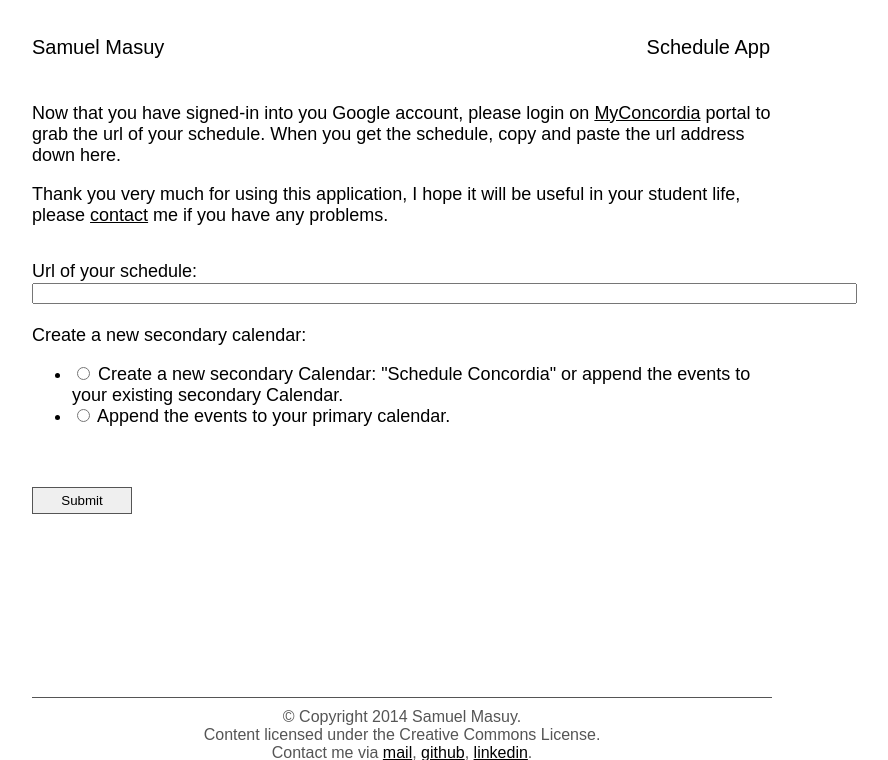
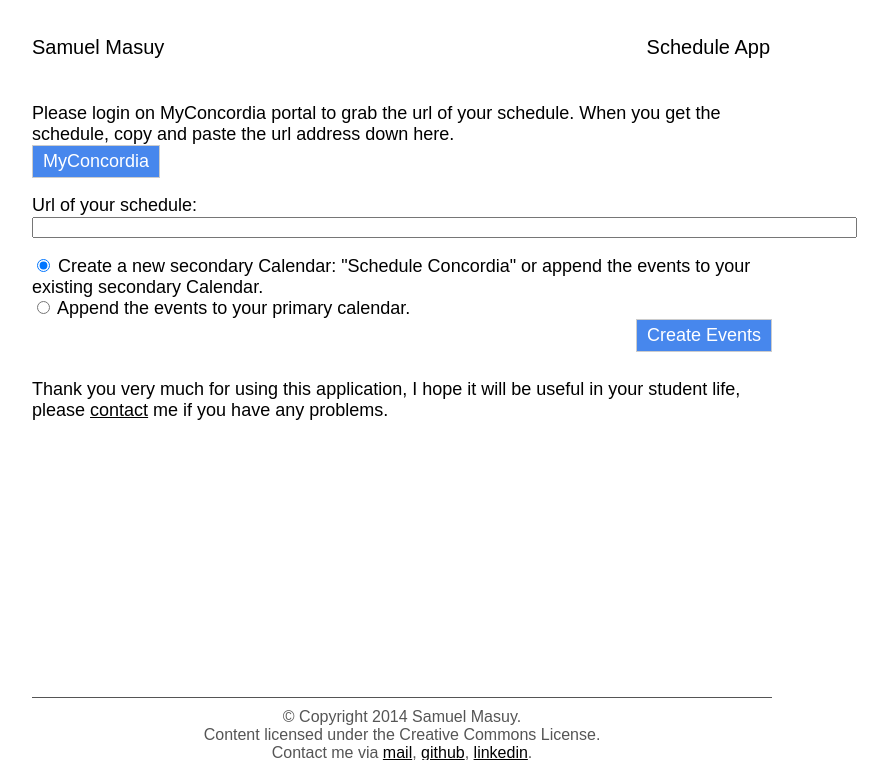
Before and after one commit to samuelmasuy/Concordia-Schedule-to-Gcal, a Flask app: page / in a window 1280 px wide. Shown: the top 760 px of the page, without its empty margins (238-1126 px from the left). Run offline with Flask 2, Linux system fonts and the light colour scheme; the visitor is signed in with stand-in values (Sample User, id 1); parts of the project's set-up code (start-up, migrations or seed data) failed here and were passed over.

Commit message:
Changed UI (mainly buttons) to be a little bit more clear

```diff
--- a/app/forms.py
+++ b/app/forms.py
@@ -36,7 +36,8 @@ class InputUrlForm(Form):
     prim_label = 'Append the events to your primary calendar.'
     url = URLField('url', validators=[Required()])
     cal_id = RadioField('cal_id',
-                        choices=[('sec', sec_label), ('prim', prim_label)])
+                        choices=[('sec', sec_label), ('prim', prim_label)],
+                        default='sec')
 
     def validate(self):
         url_error = [
--- a/app/static/css/index.css
+++ b/app/static/css/index.css
@@ -15,6 +15,21 @@ a {
 a:hover {
     color: rgb(58, 133, 202);
 }
+.next {
+    float:right;
+    font: 18px 'Bitstream Vera Sans Mono', sans-serif;
+    background-color:#4787ed;
+    padding:5px 10px;
+    color:#fff;
+    text-decoration:none;
+    border:1px solid #CCC;
+}
+.next:hover {
+    background-color:#000;
+    color:#fff;
+    text-decoration:none;
+}
+
 h1, h2, h3, h4, h5, h6 {
     font-family: 'Lato', sans-serif;
     font-weight: 400;
@@ -57,10 +72,13 @@ header, nav a {
 nav a:hover {
     text-decoration: underline;
 }
+ul {
+    padding: 0;
+    list-style-type: none;
+    margin-bottom: 0;
+}
 nav ul {
     margin: 0;
-    padding: 0;
-    list-style: none;
 }
 nav ul li {
     display: inline;
@@ -80,9 +98,9 @@ aside p {
     font-style: italic;
     font-size: 15px;
 }
-#contact-area {
+#url-area {
     width: auto;
-    margin-top: 35px;
+    margin-top: 50px;
 }
 label {
     width:100px;
@@ -91,13 +109,13 @@ label {
     padding-top: 10px;
     margin-top: 20px;
 }
-#contact-area input:focus {
+#url-area input:focus {
     border: 1px solid #900;
 }
-#contact-area input.submit-button {
+/*#contact-area input.submit-button {
     width: 100px;
     padding: 5px;
     margin: 0px 0px 10px 0px;
     border: 1px solid #555;
     float: left;
-}
+}*/
--- a/app/templates/schedule_form.html
+++ b/app/templates/schedule_form.html
@@ -1,11 +1,10 @@
-<div id="contact-area">
+<div id="url-area">
     <form action="" method="post" name="url">
         {{form.hidden_tag()}}
         <label for="URL">Url of your schedule:</label>
-        {{ form.url(size = 100, maxlength = 260) }}<br /><br />
-        <label for="newCal">Create a new secondary calendar:</label>
-        {{ form.cal_id() }}<br /><br />
-        <input type="submit" value="Submit" class="submit-button" />
+        {{ form.url(size = 100, maxlength = 260) }}<br>
+        {{ form.cal_id() }}
+        <input class="next" type="submit" value="Create Events"/>
     </form>
 </div>
 {% with messages = get_flashed_messages() %}
--- a/app/templates/schedule_index.html
+++ b/app/templates/schedule_index.html
@@ -1,7 +1,10 @@
 {% extends "base.html" %}
 {% block content %}
-    <p>Now that you have signed-in into you Google account, please login on <a href="https://psis.concordia.ca/personalschedule/login.asp" target="_blank">MyConcordia</a> portal to grab the url of your schedule. When you get the schedule, copy and paste the url address down here.</p>
-    <p>Thank you very much for using this application, I hope it will be useful in your student life, please <a href="mailto:samuel.masuy@gmail.com">contact</a> me if you have any problems.</p>
+    <p>Please login on MyConcordia
+     portal to grab the url of your schedule. When you get the schedule, copy and paste the url address down here.<br><a style="float:left;" class="next"href="https://psis.concordia.ca/personalschedule/login.asp" target="_blank">MyConcordia</a></p>
 
     {% include "schedule_form.html" ignore missing %}
+
+<br><br>
+    <p>Thank you very much for using this application, I hope it will be useful in your student life, please <a href="mailto:samuel.masuy@gmail.com">contact</a> me if you have any problems.</p>
 {% endblock %}
```
Also changed, not shown: app/templates/schedule_login.html (+4 -4 lines).
